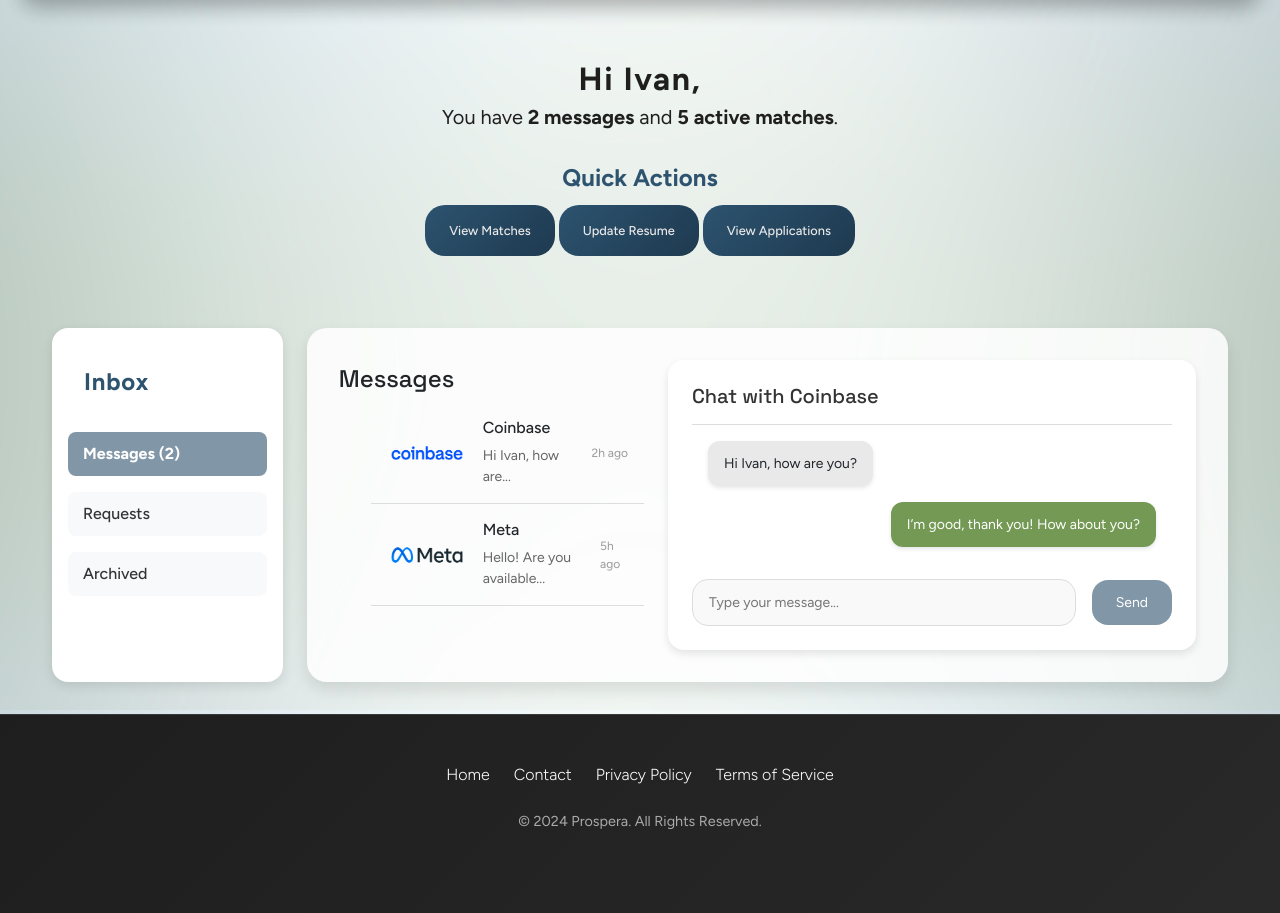
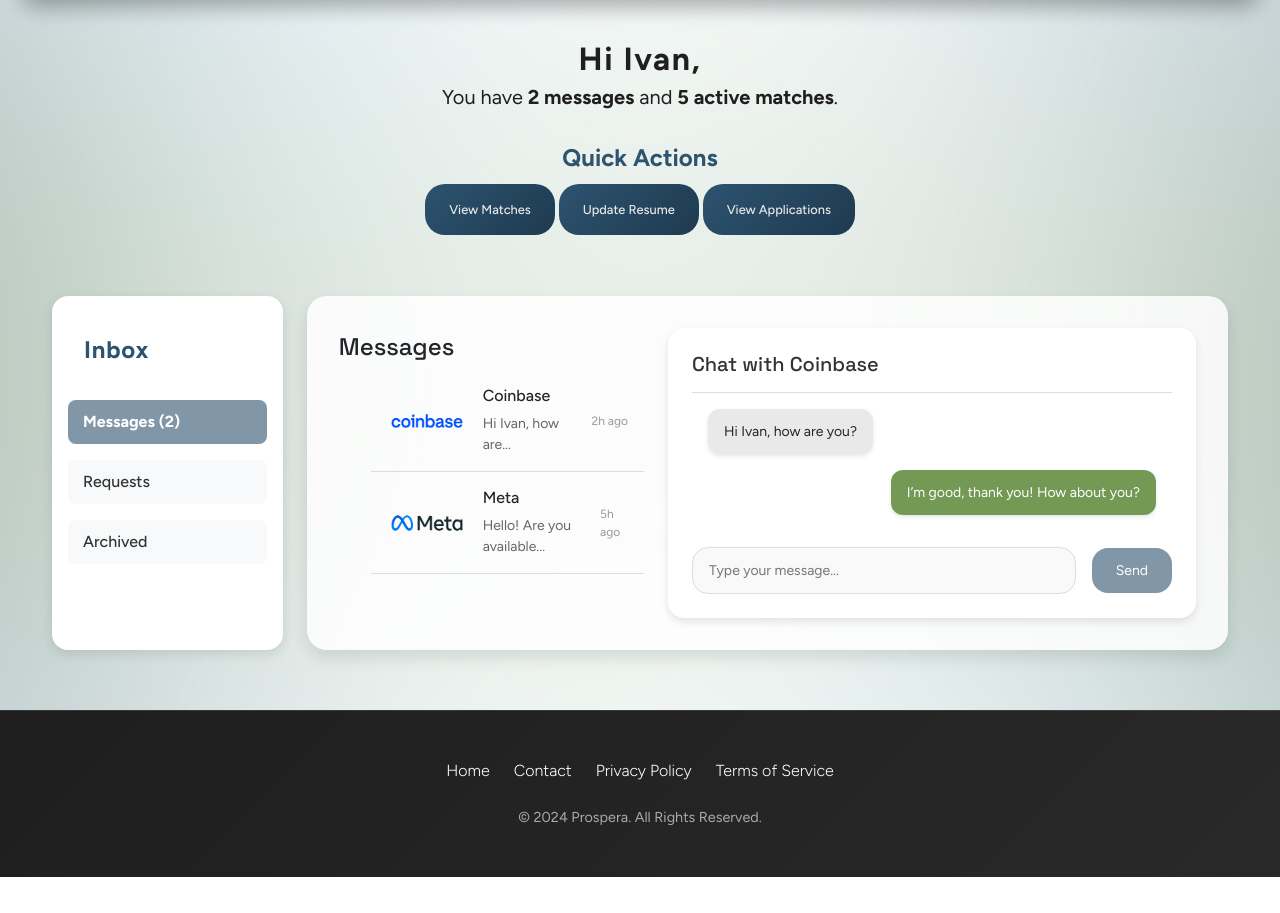
Before and after one commit to lawrence-ivan-reyes/prospera, a Flask app: page /inbox in a window 1280 px wide. Shown: the part 90-1003 px from the top of the page. After the commit the page ends 967 px from the top, so only its background shows below. Run offline with Flask 3, Linux system fonts and the light colour scheme.

Commit message:
fixed spacing on inbox page

```diff
--- a/static/inbox.css
+++ b/static/inbox.css
@@ -10,7 +10,6 @@
     max-width: 75rem;
     width: 100%;
     gap: 1.5rem;
-    margin-bottom: 2rem;
 }
 
 .content-wrapper {
@@ -437,6 +436,7 @@
     text-align: center;
     font-family: 'Figtree', sans-serif;
     transition: background 0.5s ease, box-shadow 0.5s ease;
+    margin-top: -5rem;
 }
 
 .quick-actions-notifications h2 {
@@ -456,6 +456,7 @@
     font-weight: bold;
     margin-bottom: 0.75rem;
     color: #2d536f;
+    margin-bottom: -2rem;
 }
 
 .quick-action-btn,
@@ -469,6 +470,7 @@
     font-weight: 500;
     text-align: center;
     transition: background 0.5s ease, transform 0.3s;
+    margin-bottom: -7rem;
 }
 
 .quick-actions-buttons .quick-action-btn:hover {
```
